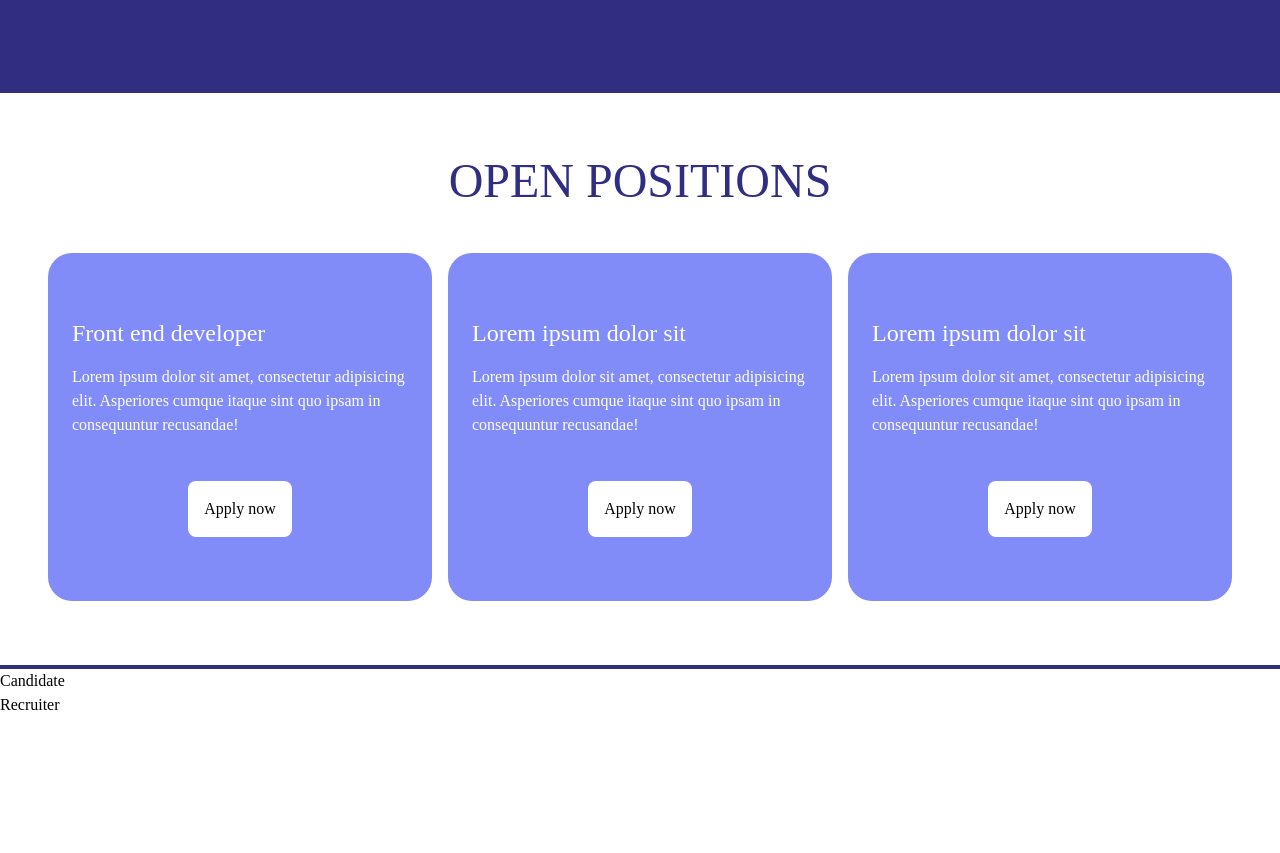
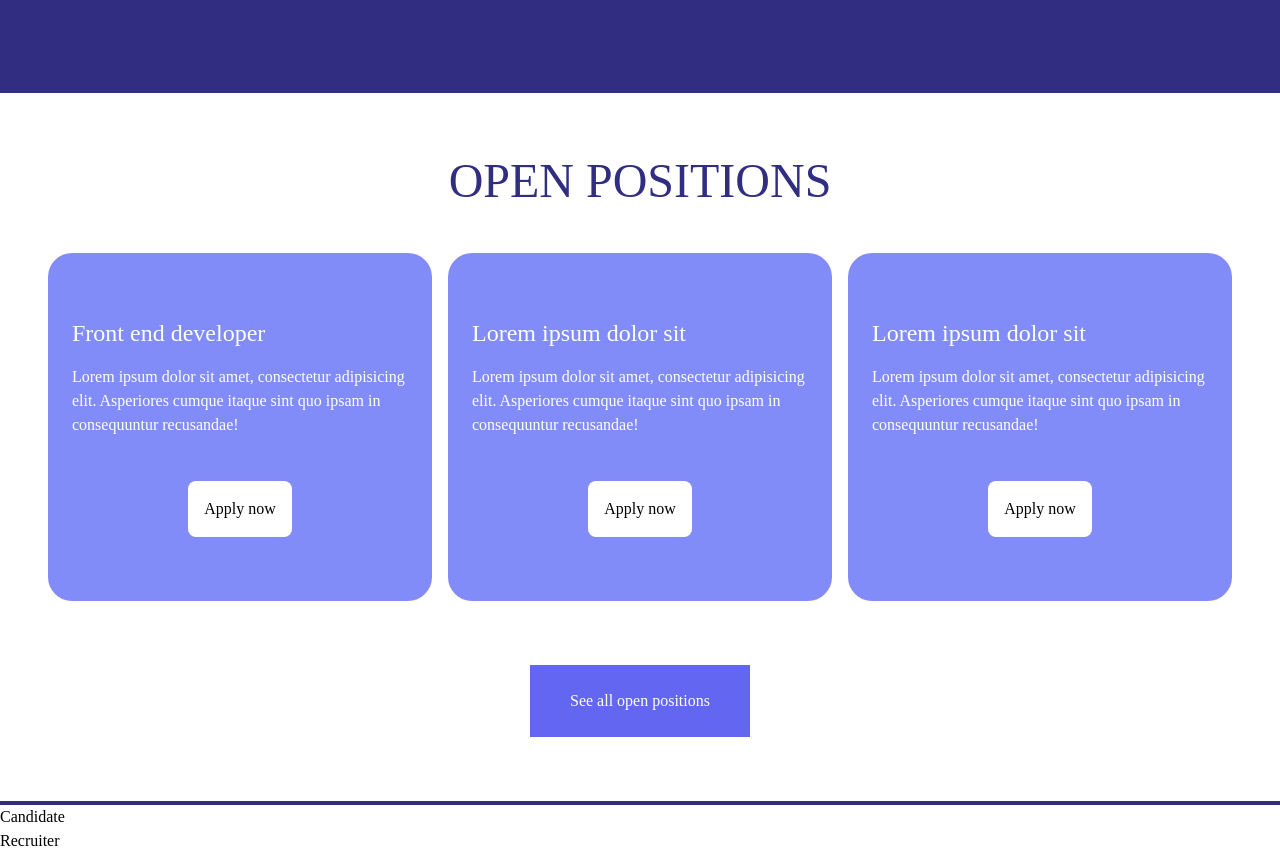
Before and after one commit to nikolap994/recruit_em, a Next.js app: page / in a window 1280 px wide. Shown: the part 1599-2452 px from the top of the page. Before the commit the page ends 2316 px from the top, so only its background shows below. Built offline with nearby package versions, Linux system fonts and the light colour scheme.

Commit message:
Update Open Positions styles

```diff
--- a/src/components/OpenPositions.js
+++ b/src/components/OpenPositions.js
@@ -1,26 +1,37 @@
+import Link from "next/link";
 import OpenPosition from "./OpenPosition";
 
 function OpenPositions() {
 	return (
-		<section className="py-16 border-b-4 border-indigo-900 max-w-7xl mx-auto">
+		<section className="py-16 border-b-4 border-indigo-900 max-w-7xl mx-auto flex flex-col">
 			<h2 className="text-5xl text-indigo-900 text-center uppercase mb-12">
 				Open positions
 			</h2>
 
-			<div className="grid grid-cols-2 lg:grid-cols-3 gap-4 px-12">
+			<div className="grid grid-cols-2 lg:grid-cols-3 gap-4 px-12 mb-16">
 				<OpenPosition
+					positionLink="#"
 					positionTitle="Front end developer"
 					positionShortDescription="Lorem ipsum dolor sit amet, consectetur adipisicing elit. Asperiores cumque itaque sint quo ipsam in consequuntur recusandae!"
 				/>
 				<OpenPosition
+					positionLink="#"
 					positionTitle="Lorem ipsum dolor sit"
 					positionShortDescription="Lorem ipsum dolor sit amet, consectetur adipisicing elit. Asperiores cumque itaque sint quo ipsam in consequuntur recusandae!"
 				/>
 				<OpenPosition
+					positionLink="#"
 					positionTitle="Lorem ipsum dolor sit"
 					positionShortDescription="Lorem ipsum dolor sit amet, consectetur adipisicing elit. Asperiores cumque itaque sint quo ipsam in consequuntur recusandae!"
 				/>
 			</div>
+
+			<Link
+				className="bg-indigo-500 hover:bg-indigo-900 text-white px-10 py-6 mx-auto"
+				href="#"
+			>
+				See all open positions
+			</Link>
 		</section>
 	);
 }
```
